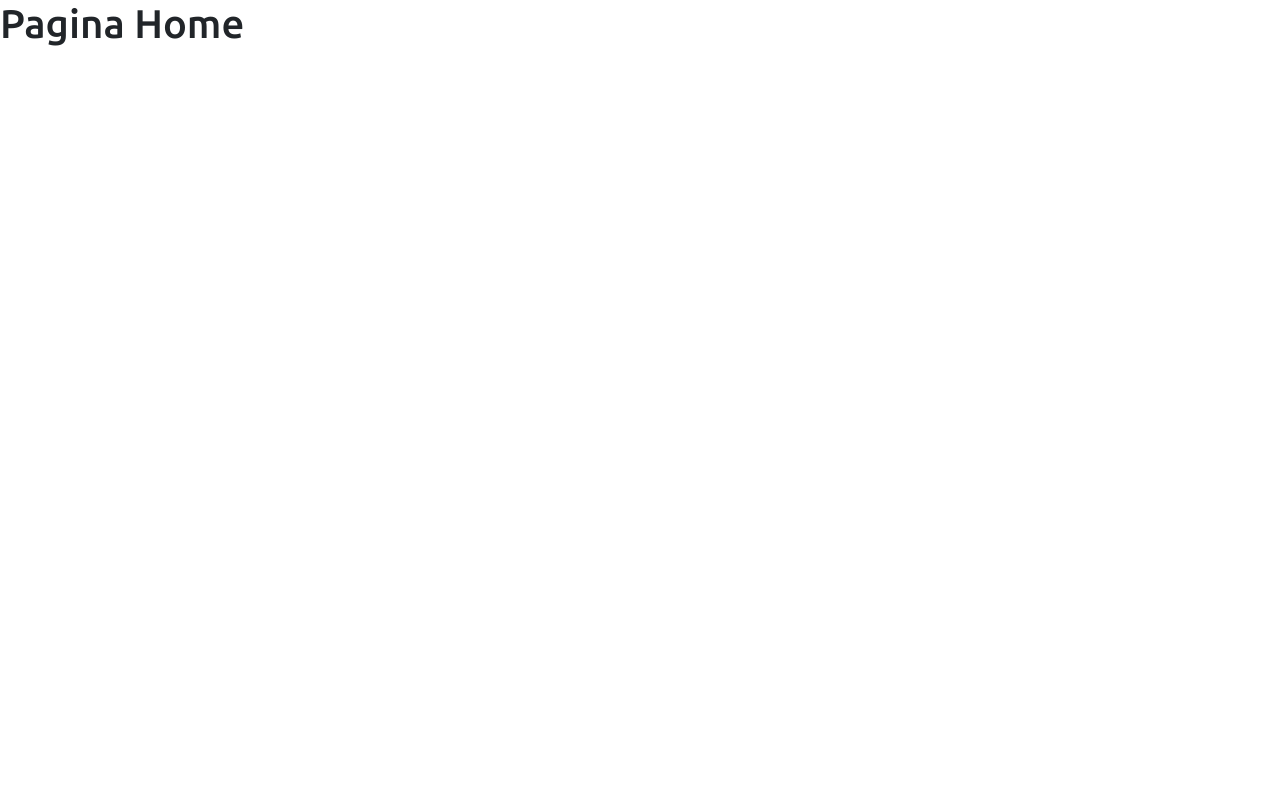
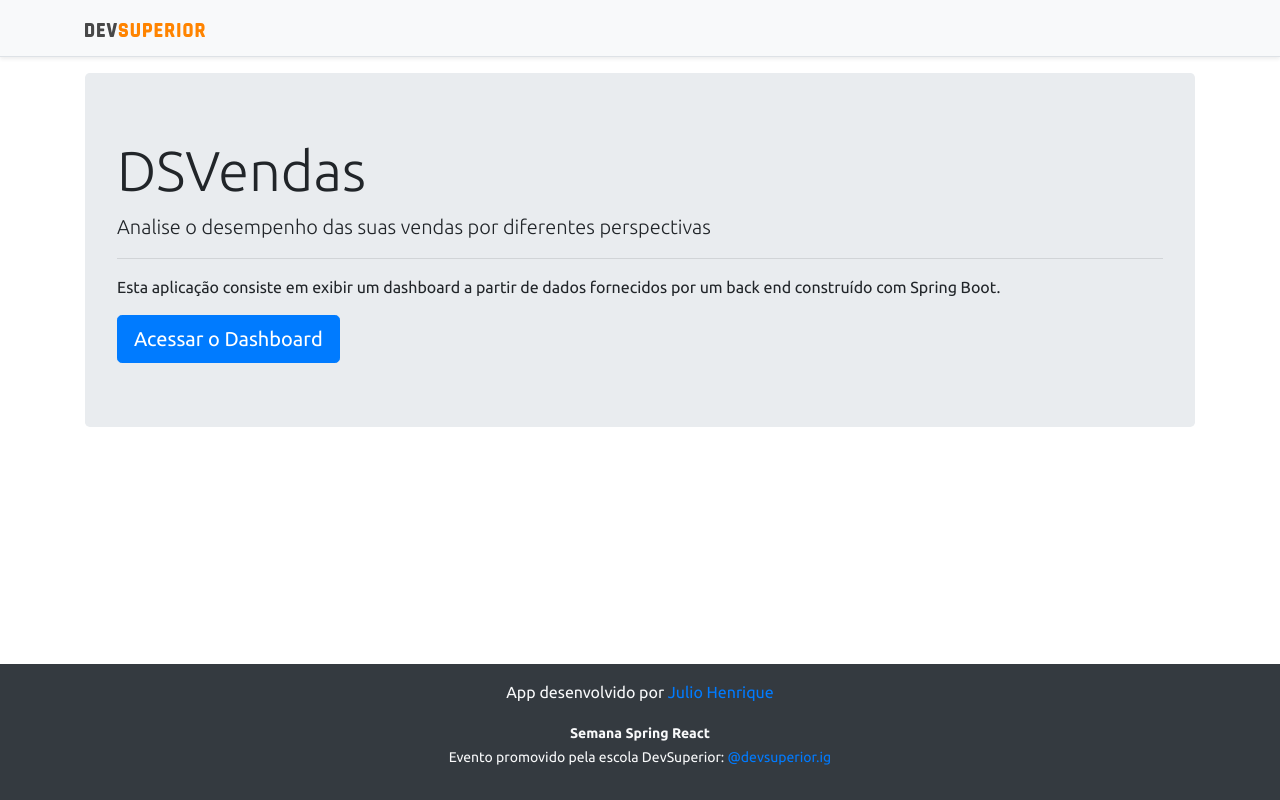
Before and after one commit to Juliolimahen/projeto-sds3, a React (Create React App) app in the folder frontend/: page / in a window 1280 px wide. Built offline with nearby package versions, Linux system fonts and the light colour scheme.

Commit message:
Home, navigation

```diff
--- a/frontend/src/components/Navbar/index.tsx
+++ b/frontend/src/components/Navbar/index.tsx
@@ -1,10 +1,14 @@
 import ImgDsDark from 'assets/img/ds_dark.svg'
+import { Link } from 'react-router-dom'
+
 const NavBar = () => {
     return (
         <div className="d-flex flex-column flex-md-row align-items-center p-3 px-md-4 mb-3 bg-light border-bottom shadow-sm">
             <div className="container">
                 <nav className="my-2 my-md-0 mr-md-3">
-                    <img src={ImgDsDark} alt="DevSuperior" width="120" />
+                    <Link to="/">
+                        <img src={ImgDsDark} alt="DevSuperior" width="120" />
+                    </Link >
                 </nav>
             </div>
         </div>
--- a/frontend/src/pages/Home/index.tsx
+++ b/frontend/src/pages/Home/index.tsx
@@ -1,8 +1,24 @@
+import Footer from "components/Footer";
+import NavBar from "components/Navbar";
+import { Link } from "react-router-dom";
+
 const Home = () => {
     return (
-        <div>
-            <h1>Pagina Home</h1>
-        </div>
+        <>
+            <NavBar />
+            <div className="container">
+                <div className="jumbotron">
+                    <h1 className="display-4">DSVendas</h1>
+                    <p className="lead">Analise o desempenho das suas vendas por diferentes perspectivas</p>
+                    <hr />
+                    <p>Esta aplicação consiste em exibir um dashboard a partir de dados fornecidos por um back end construído com Spring Boot.</p>
+                    <Link className="btn btn-primary btn-lg " to="/dashboard">
+                        Acessar o Dashboard
+                    </Link>
+                </div>
+            </div>
+            <Footer />
+        </>
     );
 }
 
```
